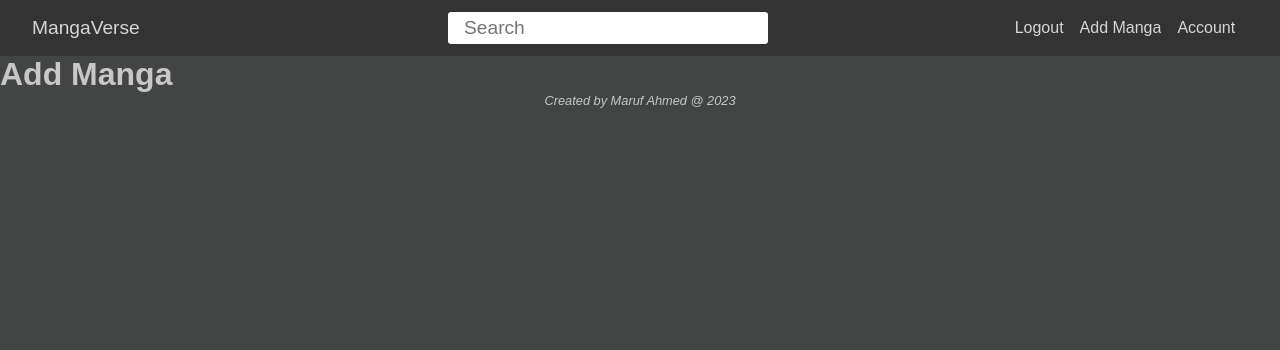
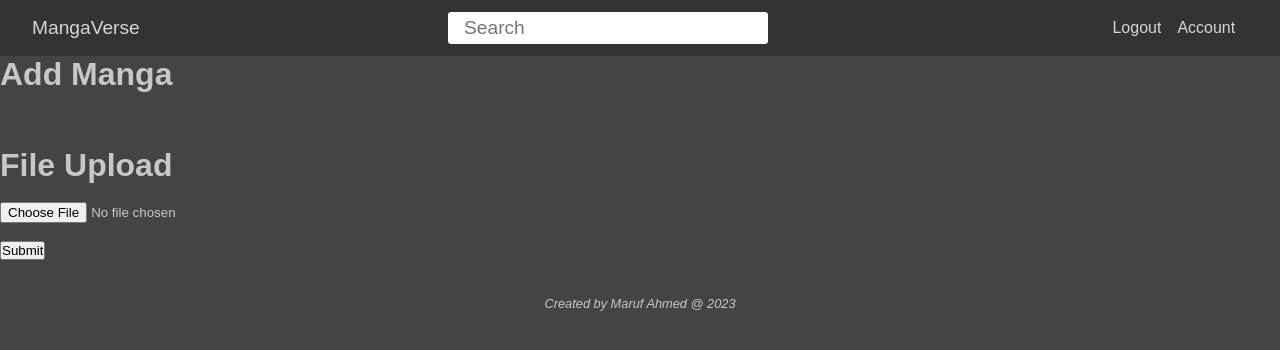
Before and after one commit to Maruf512/MangaVerse-Flask-App, a Flask app: page /add-manga in a window 1280 px wide. Shown: the top 350 px of the page. Run offline with Flask 3, Linux system fonts and the light colour scheme; a user stored in the database is signed in.

Commit message:
recive files

```diff
--- a/website/templates/add_manga.html
+++ b/website/templates/add_manga.html
@@ -4,8 +4,15 @@
 {% block content %}
 
 <h1>Add Manga</h1>
+<br><br><br>
+<h1>File Upload</h1><br>
 
-
+<form method="POST" action="" enctype="multipart/form-data">
+    <p><input type="file" name="cover_img"></p>
+    <br>
+    <p><input type="submit" value="Submit"></p>
+</form>
+<br><br>
 
 
 
--- a/website/templates/base.html
+++ b/website/templates/base.html
@@ -35,7 +35,9 @@
         <ul>
           {% if user.is_authenticated %}
           <li><a href="/logout">Logout</a></li>
-          <li><a href="add-manga">Add Manga</a></li>
+          {% if admin %}
+          <li><a href="/add-manga">Add Manga</a></li>
+          {% endif %}
           <li><a href="#">Account</a></li>
           {% else %}
           <li><a href="/login">Login</a></li>
--- a/website/views.py
+++ b/website/views.py
@@ -1,8 +1,10 @@
-from flask import Blueprint, render_template, request
+from flask import Blueprint, render_template, request, redirect, url_for
 from flask_login import login_required, current_user
-
+import os
+import shutil
 
 views = Blueprint("views", __name__, static_url_path='/static')
+
 
 names = ["Solo Leveling", "Demon Slayer", "Attack on Titan", "Vinland Saga", "Violet Evergarden", "The time i got reincarnated as a slime", "Konosuba",
          "Darling in the Franxx", "Your lie in April", "Your Name", "Hunter x Hunter", "My Hero academia", "One Piece", "The 100 Girlftiends who really really love you"]
@@ -14,21 +16,47 @@ image_link = ["solo_leveling.jpg", "demon_slayer.jpg", "attack_on_titan.jpg", "v
 @views.route('/')
 @login_required
 def home():
-    return render_template("home.html", user=current_user, names_len=len(names), Name=names, images=image_link, Details="anime details")
+    if current_user.email == "marufsarkar512@gmail.com":
+        admin = True
+    else:
+        admin = False
+
+    return render_template("home.html", user=current_user, admin=admin, names_len=len(names), Name=names, images=image_link, Details="anime details")
 
 
 @views.route('/view')
 def view():
-    return render_template("view_page.html", user=current_user)
+    if current_user.email == "marufsarkar512@gmail.com":
+        admin = True
+    else:
+        admin = False
+
+    return render_template("view_page.html", admin=admin, user=current_user)
 
 
 @views.route('manga/<manga_id>')
 def details(manga_id):
-    return render_template("details.html", user=current_user, manga_img=manga_id)
+    if current_user.email == "marufsarkar512@gmail.com":
+        admin = True
+    else:
+        admin = False
+
+    return render_template("details.html", admin=admin, user=current_user, manga_img=manga_id)
 
 
-@views.route('add-manga')
+@views.route('/add-manga', methods=['GET', 'POST'])
 def add_manga():
+
+    if request.method == 'POST':
+        uploaded_file = request.files['cover_img']
+        if uploaded_file.filename != '':
+            img = uploaded_file.filename
+            uploaded_file.save(img)
+            new_path = "D:\Pton\Flask Web App\website\static\\files\Cover_img\\" + img
+            old_path = "D:\Pton\Flask Web App\\" + img
+            shutil.move(old_path, new_path)
+
+        return redirect(url_for('views.add_manga'))
     return render_template("add_manga.html", user=current_user)
 
 
```
Also changed, not shown: instance/database.db.
